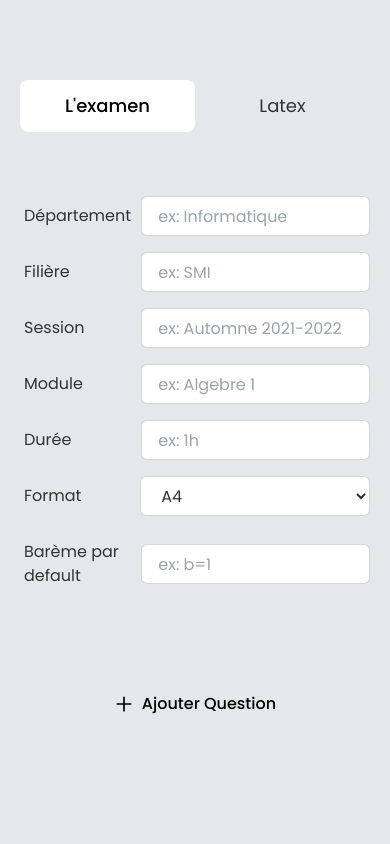
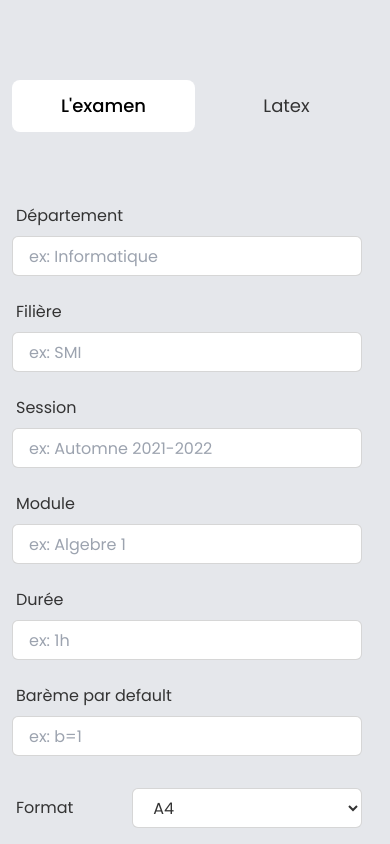
Before and after one commit to mohamedsahel/qulist, a Next.js app: page / in a window 390 px wide. Shown: the top 844 px of the page. Built offline with nearby package versions, Linux system fonts and the light colour scheme.

Commit message:
fix small screen content grid

```diff
--- a/pages/index.tsx
+++ b/pages/index.tsx
@@ -27,7 +27,7 @@ const Home: React.FC = () => {
 
   return (
     <div
-      className="bg-gray-200 min-h-screen pt-20 pb-32 px-5"
+      className="bg-gray-200 min-h-screen pt-20 pb-32 px-3 md:px-5"
       spellCheck="false"
     >
       <div className="container ">
--- a/src/components/Meta.tsx
+++ b/src/components/Meta.tsx
@@ -1,72 +1,83 @@
-import { QuestionType, useStore } from "src/store"
-import Question from "./Question"
+import { QuestionType, useStore } from 'src/store'
+import Question from './Question'
 
 type MetaProps = {}
 
 export default function Meta({}: MetaProps): JSX.Element {
-  const [meta, updateMeta] = useStore((state) => [state.meta, state.updateMeta])
+  const [meta, updateMeta] = useStore((state) => [
+    state.meta,
+    state.updateMeta,
+  ])
 
   return (
-    <div className="grid sm:grid-cols-2 justify-between mt-6 gap-x-10 gap-y-4">
+    <div className='grid sm:grid-cols-2 justify-between mt-6 gap-x-10 gap-y-4'>
       <MetaField
         value={meta.departement}
-        name="Département"
-        placeholder="ex: Informatique"
+        name='Département'
+        placeholder='ex: Informatique'
         onChange={(e: any) =>
           updateMeta({ ...meta, departement: e.target.value })
         }
       />
       <MetaField
         value={meta.filiere}
-        name="Filière"
-        placeholder="ex: SMI"
-        onChange={(e: any) => updateMeta({ ...meta, filiere: e.target.value })}
+        name='Filière'
+        placeholder='ex: SMI'
+        onChange={(e: any) =>
+          updateMeta({ ...meta, filiere: e.target.value })
+        }
       />
       <MetaField
         value={meta.session}
-        name="Session"
-        placeholder="ex: Automne 2021-2022"
-        onChange={(e: any) => updateMeta({ ...meta, session: e.target.value })}
+        name='Session'
+        placeholder='ex: Automne 2021-2022'
+        onChange={(e: any) =>
+          updateMeta({ ...meta, session: e.target.value })
+        }
       />
       <MetaField
         value={meta.session}
-        name="Module"
-        placeholder="ex: Algebre 1"
-        onChange={(e: any) => updateMeta({ ...meta, session: e.target.value })}
+        name='Module'
+        placeholder='ex: Algebre 1'
+        onChange={(e: any) =>
+          updateMeta({ ...meta, session: e.target.value })
+        }
       />
       <MetaField
         value={meta.duree}
-        name="Durée"
-        placeholder="ex: 1h"
-        onChange={(e: any) => updateMeta({ ...meta, duree: e.target.value })}
+        name='Durée'
+        placeholder='ex: 1h'
+        onChange={(e: any) =>
+          updateMeta({ ...meta, duree: e.target.value })
+        }
       />
-      <div className="form-control flex-row items-center w-full">
-        <label className="label w-48">Format</label>
+      <MetaField
+        value={meta.defaultBareme}
+        name='Barème par default'
+        placeholder='ex: b=1'
+        onChange={(e: any) =>
+          updateMeta({ ...meta, defaultBareme: e.target.value })
+        }
+      />
+      <div className='form-control flex-row items-center w-full py-4'>
+        <label className='label w-48'>Format</label>
         <select
-          className="input input-base input-bordered h-10 pr-6 w-full"
-          title="Format"
+          className='input input-base input-bordered h-10 pr-6 w-full'
+          title='Format'
           defaultValue={meta.format}
-          onChange={(e) => updateMeta({ ...meta, format: e.target.value })}
-        >
-          {["A4", "A3"].map((format) => (
+          onChange={(e) =>
+            updateMeta({ ...meta, format: e.target.value })
+          }>
+          {['A4', 'A3'].map((format) => (
             <option
               key={format}
               value={format}
-              selected={format === meta.format}
-            >
+              selected={format === meta.format}>
               {format}
             </option>
           ))}
         </select>
       </div>
-      <MetaField
-        value={meta.defaultBareme}
-        name="Barème par default"
-        placeholder="ex: b=1"
-        onChange={(e: any) =>
-          updateMeta({ ...meta, defaultBareme: e.target.value })
-        }
-      />
     </div>
   )
 }
@@ -83,12 +94,12 @@ const MetaField = ({
   placeholder: string
 }) => {
   return (
-    <div className="form-control flex-row items-center w-full">
-      <label className="label w-48">{name}</label>
+    <div className='form-control  w-full'>
+      <label className='label w-48'>{name}</label>
       <input
-        type="text"
+        type='text'
         placeholder={placeholder}
-        className="input input-base input-bordered h-10  w-full"
+        className='input input-bordered h-10  w-full'
         value={value}
         onChange={onChange}
       />
--- a/src/components/Question.tsx
+++ b/src/components/Question.tsx
@@ -90,17 +90,17 @@ export default function Question({
       )}
     >
       <div className="absolute -top-6 inset-x-4 flex justify-start">
-        <span className="label mr-auto font-medium text-lg  bg-gray-200 px-4 rounded-full">
+        <span className="label mr-auto font-medium md:text-lg  bg-gray-200 px-3 md:px-4 rounded-full">
           Question {index}
         </span>
         <span
-          className="label font-medium text-lg text-gray-700  bg-gray-200 px-4 rounded-full hover:bg-white border-4 border-gray-200 cursor-pointer "
+          className="label font-medium md:text-lg text-gray-700  bg-gray-200 px-3 md:px-4 rounded-full hover:bg-white border-4 border-gray-200 cursor-pointer "
           onClick={() => removeQuestion(question.id)}
         >
           <AiFillDelete />
         </span>
         <span
-          className="label ml-3 font-medium text-lg text-gray-700  bg-gray-200 px-4 rounded-full hover:bg-white border-4 border-gray-200 cursor-pointer"
+          className="label ml-3 font-medium md:text-lg text-gray-700  bg-gray-200 px-3 md:px-4 rounded-full hover:bg-white border-4 border-gray-200 cursor-pointer"
           onClick={() => toggleQuestion()}
         >
           {question.closed ? <MdModeEdit /> : <GrCheckmark />}
@@ -114,7 +114,7 @@ export default function Question({
           <div className="absolute inset-y-0 left-0 w-[0.4rem] bg-blue-500 rounded-l-full " />
           <div className="flex justify-between items-center pl-1">
             <select
-              className="select select-bordered select-sm font-normal text-base w-32"
+              className="select select-bordered select-sm font-normal text-base "
               title="Question type"
               onChange={(e) => {
                 updateType(e.target.value)
@@ -134,7 +134,7 @@ export default function Question({
             <input
               type="text"
               placeholder="Bareme"
-              className="input input-sm input-bordered max-w-xs"
+              className="input input-sm input-bordered max-w-[40%]"
               onChange={(e) => updateBareme(parseInt(e.target.value))}
               value={question.bareme}
             />
--- a/src/components/QuestionsList.tsx
+++ b/src/components/QuestionsList.tsx
@@ -10,12 +10,12 @@ export default function QuestionsList(): JSX.Element {
   ])
 
   return (
-    <div className="grid">
+    <div className="">
       {questions.map((question, index) => (
         <Question key={question.id} question={question} index={index + 1} />
       ))}
       <button
-        className="flex items-center justify-center rounded-lg text-black font-medium  hover:bg-gray-300  py-2 mt-8"
+        className="flex items-center justify-center rounded-lg text-black font-medium hover:bg-gray-300 py-2 mt-8"
         onClick={() => addQuestion()}
       >
         <HiOutlinePlus className="text-xl mr-2" />
```
